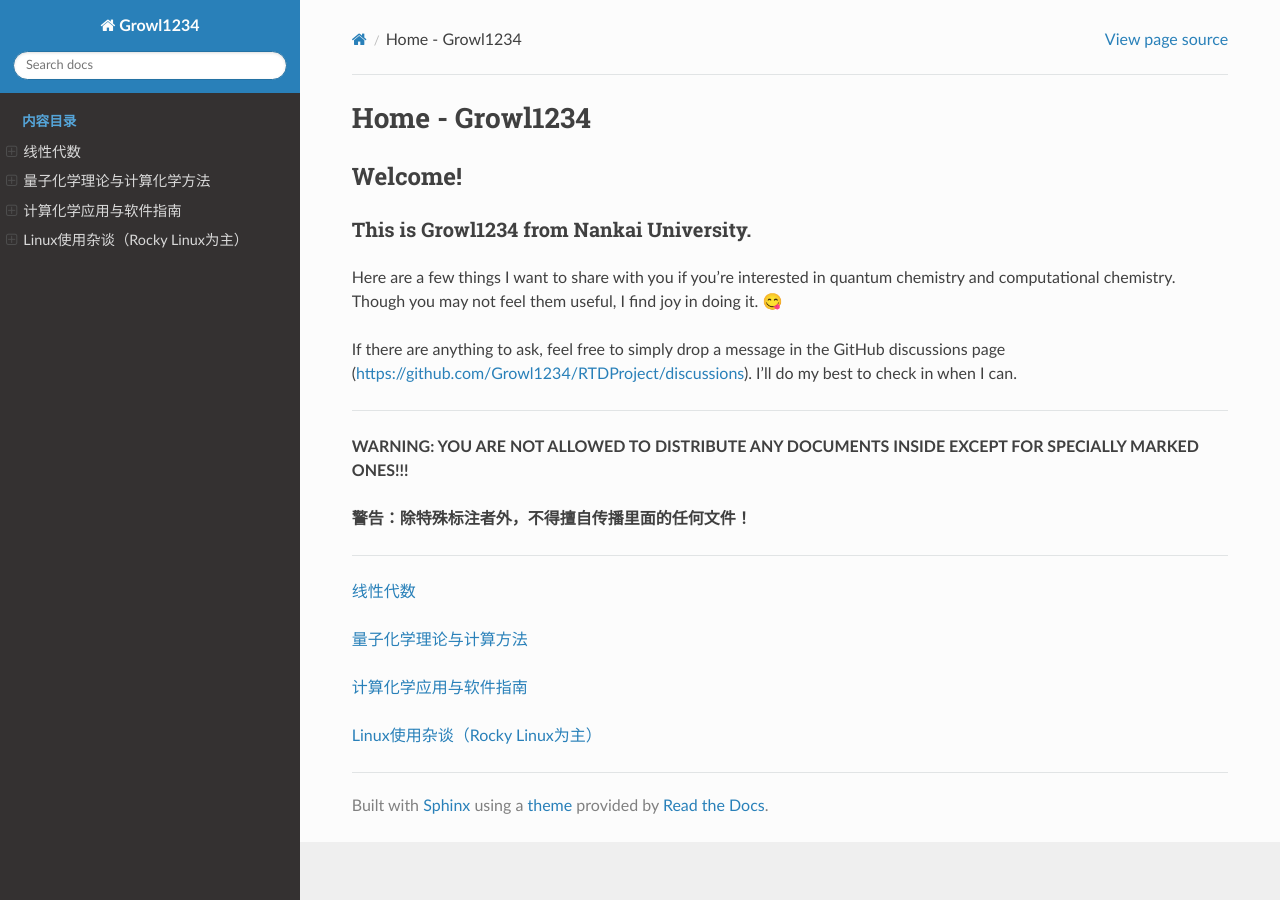
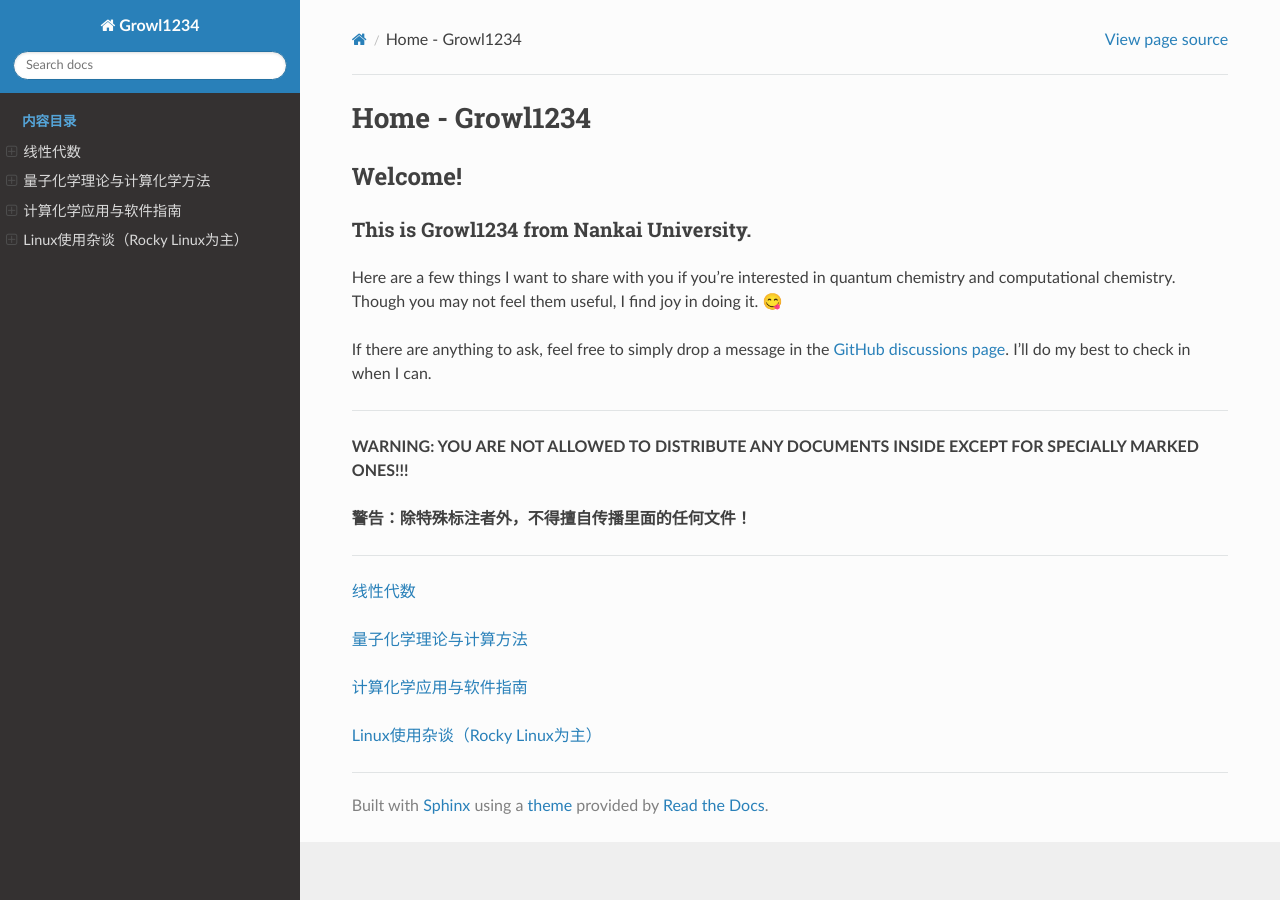
Before and after one commit to Growl1234/RTDProject, a Sphinx documentation site: the page built from source/index.rst, in a window 1280 px wide. Built offline with Sphinx 7.4.7 and the Read the Docs theme 3.1.0, drawn with Linux system fonts in a browser that asks for light colours.

Commit message:
Update index.rst

```diff
--- a/source/index.rst
+++ b/source/index.rst
@@ -9,7 +9,7 @@
 
 Here are a few things I want to share with you if you're interested in quantum chemistry and computational chemistry. Though you may not feel them useful, I find joy in doing it. 😋
 
-If there are anything to ask, feel free to simply drop a message in the GitHub discussions page (https://github.com/Growl1234/RTDProject/discussions). I'll do my best to check in when I can.
+If there are anything to ask, feel free to simply drop a message in the `GitHub discussions page <https://github.com/Growl1234/RTDProject/discussions>`_. I'll do my best to check in when I can.
 
 ----
 
```
